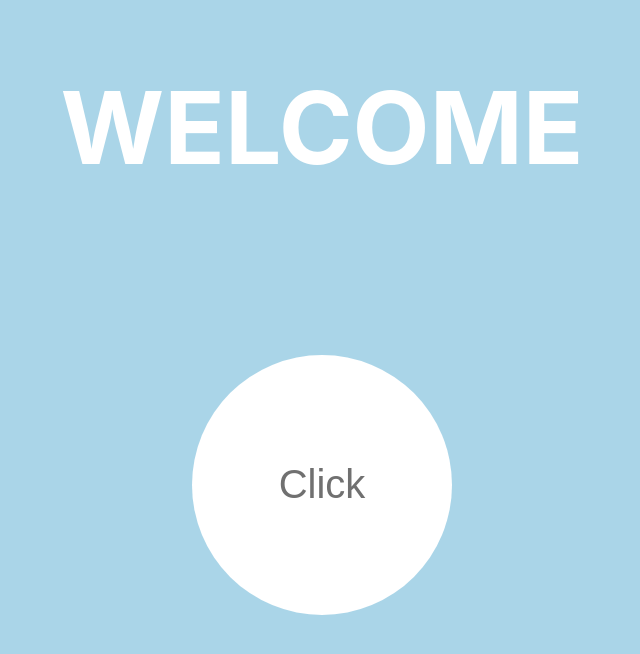
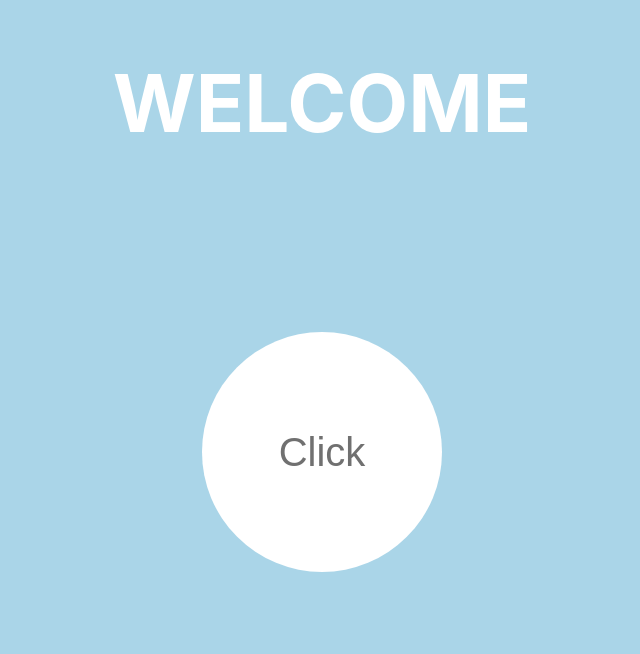
Before and after one commit to tanakafumiaki/self-introduction, a Next.js app: page / in a window 1280 px wide. Shown: the top 654 px of the page, without its empty margins (318-958 px from the left). Built offline with nearby package versions, Linux system fonts and the light colour scheme.

Commit message:
scss_to_sass

```diff
--- a/pages/_app.tsx
+++ b/pages/_app.tsx
@@ -1,4 +1,4 @@
-import '../styles/globals.scss'
+import '../styles/globals.sass'
 
 function MyApp({ Component, pageProps }) {
   return <Component {...pageProps} />
--- a/pages/index.tsx
+++ b/pages/index.tsx
@@ -1,4 +1,4 @@
-import styles from '../styles/Home.module.scss';
+import styles from '../styles/Home.module.sass';
 import Link from "next/link";
 
 export default function Home() {
--- /dev/null
+++ b/styles/Home.module.sass
@@ -0,0 +1,32 @@
+.main
+  display: flex
+  flex-direction: column
+  align-items: center
+
+.title
+  text-align: center
+  color: #FFFFFF
+  font-size: 5rem
+
+.button
+  background-color: #FFFFFF
+  border-radius: 50%
+  border-style: none
+  width: 15rem
+  height: 15rem
+  margin: 8rem 1.2rem 0 1.2rem
+  a
+    text-align: center
+    font-size: 2.5rem
+    margin: 0
+    padding-top: 40%
+    height: 15rem
+    color: #707070
+  &:hover
+     transition: 0.5s
+     background-color: #78A5E2
+     a
+       transition: 0.5s
+       color: #FFFFFF
+       font-size: 4rem
+       padding-top: 38%
--- a/styles/Home.module.scss
+++ /dev/null
@@ -1,38 +0,0 @@
-.main {
-  display: flex;
-  flex-direction: column;
-  align-items: center;
-}
-
-.title {
-  text-align: center;
-  color: #FFFFFF;
-  font-size: 100px;
-}
-
-.button {
-  background-color: #FFFFFF;
-  border-radius: 50%;
-  border-style: none;
-  width: 260px;
-  height: 260px;
-  margin: 100px 20px 0 20px;
-  a {
-    text-align: center;
-    font-size: 40px;
-    margin: 0;
-    padding-top: 40%;
-    height: 260px;
-    color: #707070;
-  }
-  &:hover {
-     transition: 0.5s;
-     background-color: #78A5E2;
-    a {
-      transition: 0.5s;
-      color: #FFFFFF;
-      font-size: 50px;
-      padding-top: 38%;
-    }
-  }
-}
--- /dev/null
+++ b/styles/globals.sass
@@ -0,0 +1,13 @@
+html,
+body
+  padding: 0
+  margin: 0
+  font-family: -apple-system, BlinkMacSystemFont, Segoe UI, Roboto, Oxygen, Ubuntu, Cantarell, Fira Sans, Droid Sans, Helvetica Neue, sans-serif
+  background-color: #AAD5E8
+
+a
+  color: inherit
+  text-decoration: none
+
+*
+  box-sizing: border-box
--- a/styles/globals.scss
+++ /dev/null
@@ -1,17 +0,0 @@
-html,
-body {
-  padding: 0;
-  margin: 0;
-  font-family: -apple-system, BlinkMacSystemFont, Segoe UI, Roboto, Oxygen,
-    Ubuntu, Cantarell, Fira Sans, Droid Sans, Helvetica Neue, sans-serif;
-  background-color: #AAD5E8;
-}
-
-a {
-  color: inherit;
-  text-decoration: none;
-}
-
-* {
-  box-sizing: border-box;
-}
```
